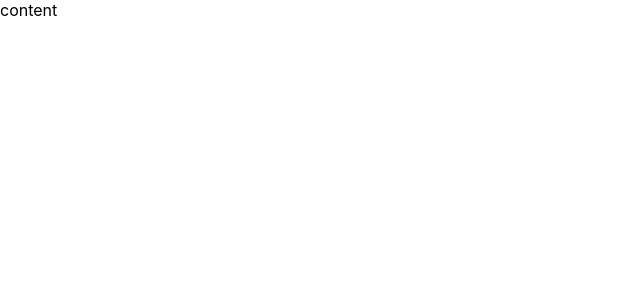
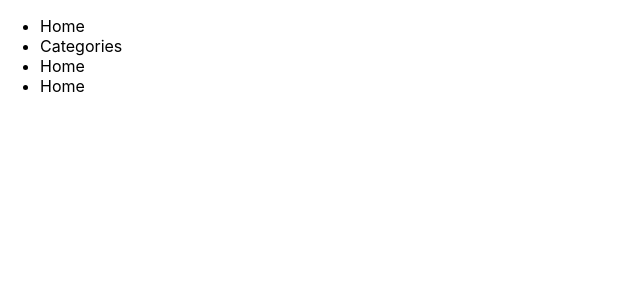
Before and after one commit to Airidc/Mooweee, a React (Create React App) app: page / in a window 1280 px wide. Shown: the top 300 px of the page, without its empty margins (0-640 px from the left). Built offline with nearby package versions, Linux system fonts and the light colour scheme.

Commit message:
Added initial TMDB reducer

```diff
--- a/src/components/App.tsx
+++ b/src/components/App.tsx
@@ -7,7 +7,15 @@ function App() {
   return (
     <Provider store={store}>
       <Router>
-        <div className="content">content</div>
+        <header className="header">
+          <ul className="header--list">
+            <li className="header--list--item">Home</li>
+            <li className="header--list--item">Categories</li>
+            <li className="header--list--item">Home</li>
+            <li className="header--list--item">Home</li>
+          </ul>
+        </header>
+        <div className="content"></div>
       </Router>
     </Provider>
   );
--- a/src/store/store.ts
+++ b/src/store/store.ts
@@ -2,17 +2,26 @@ import { combineReducers, compose } from "redux";
 import { createStore, applyMiddleware } from "redux";
 import thunk from "redux-thunk";
 
-const rootReducer = combineReducers({});
+const tmdbInitialState = {
+  imageUrl: "https://image.tmdb.org/t/p/original",
+  apiUrl: "https://api.themoviedb.org/3",
+  apiKey: process.env.REACT_APP_API_KEY,
+};
 
-const defaultState = {};
+export const tmdbReducer = (state = tmdbInitialState, action: any) => {
+  switch (action.type) {
+    default:
+      return state;
+  }
+};
+
+const rootReducer = combineReducers({ tmdbReducer });
+
 const enhancers = compose(
+  applyMiddleware(thunk),
   (window as any).devToolsExtension
     ? (window as any).devToolsExtension()
     : (f: any) => f
 );
 
-export const store = createStore(
-  rootReducer,
-  defaultState,
-  applyMiddleware(thunk)
-);
+export const store = createStore(rootReducer, enhancers);
```
Also changed, not shown: 1 other file (tests, documents, lock files or other folders).
